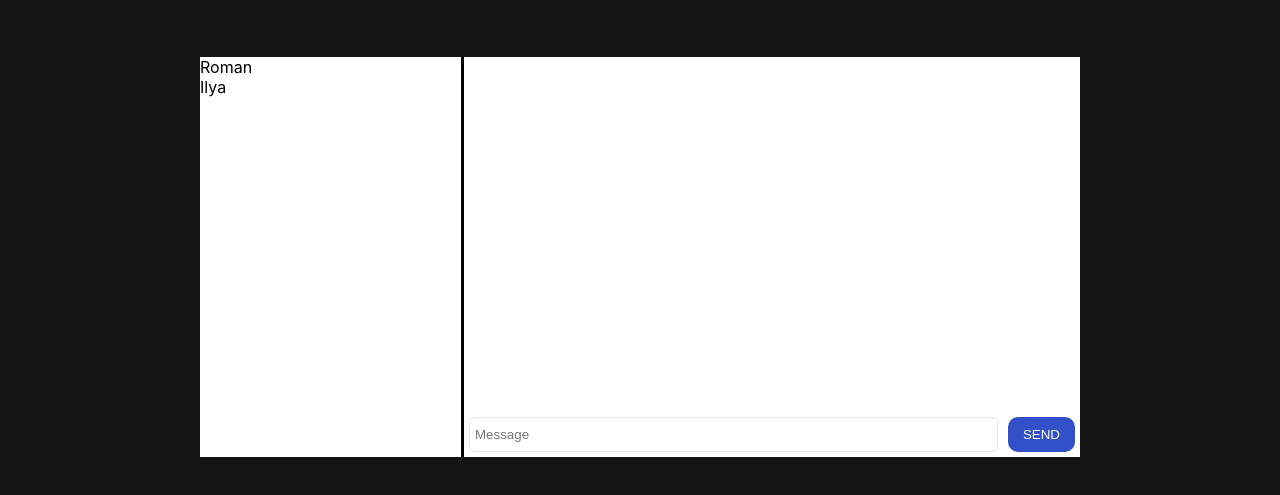
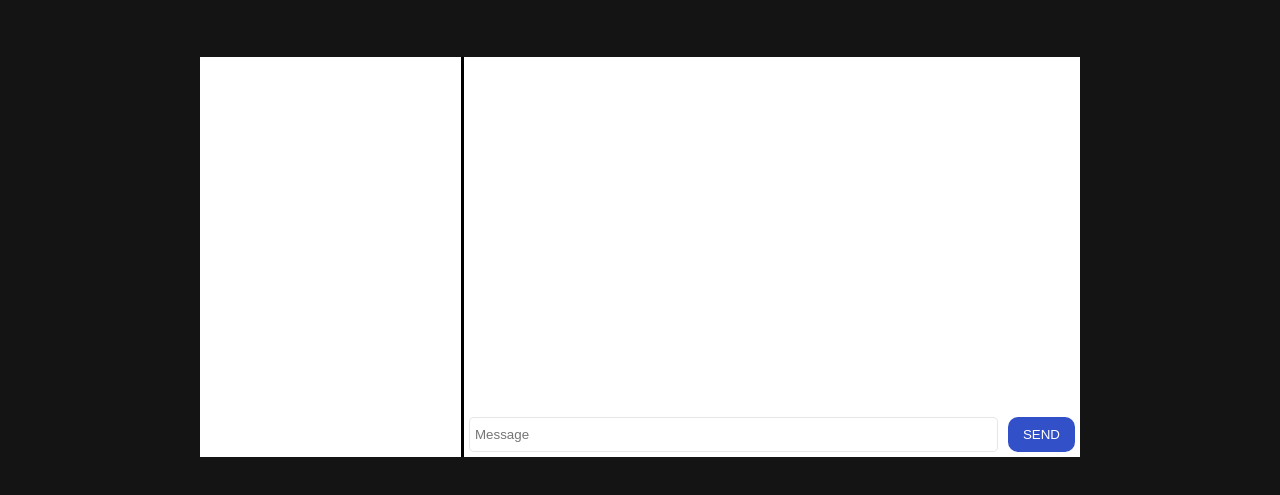
Before and after one commit to justprobst/frontender, a React (Create React App) app in the folder application/: page /chat in a window 1280 px wide. Shown: the part 183-678 px from the top of the page. Built offline with nearby package versions, Linux system fonts and the light colour scheme.

Commit message:
add user prop to sidebar

```diff
--- a/application/src/components/chat/Sidebar/Sidebar.jsx
+++ b/application/src/components/chat/Sidebar/Sidebar.jsx
@@ -1,20 +1,11 @@
 import React from 'react';
 import './Sidebar.css';
 
-function Sidebar() {
-    const users = [
-        {
-            name: "Roman"
-        },
-        {
-            name: "Ilya"
-        }
-    ];
-
+function Sidebar(props) {
     return (
         <div className="Sidebar">
             {
-                users.map((user, index) => (
+                props.users && props.users.map((user, index) => (
                     <div key={index} className="UserName">{user.name}</div>
                 ))
             }
```
